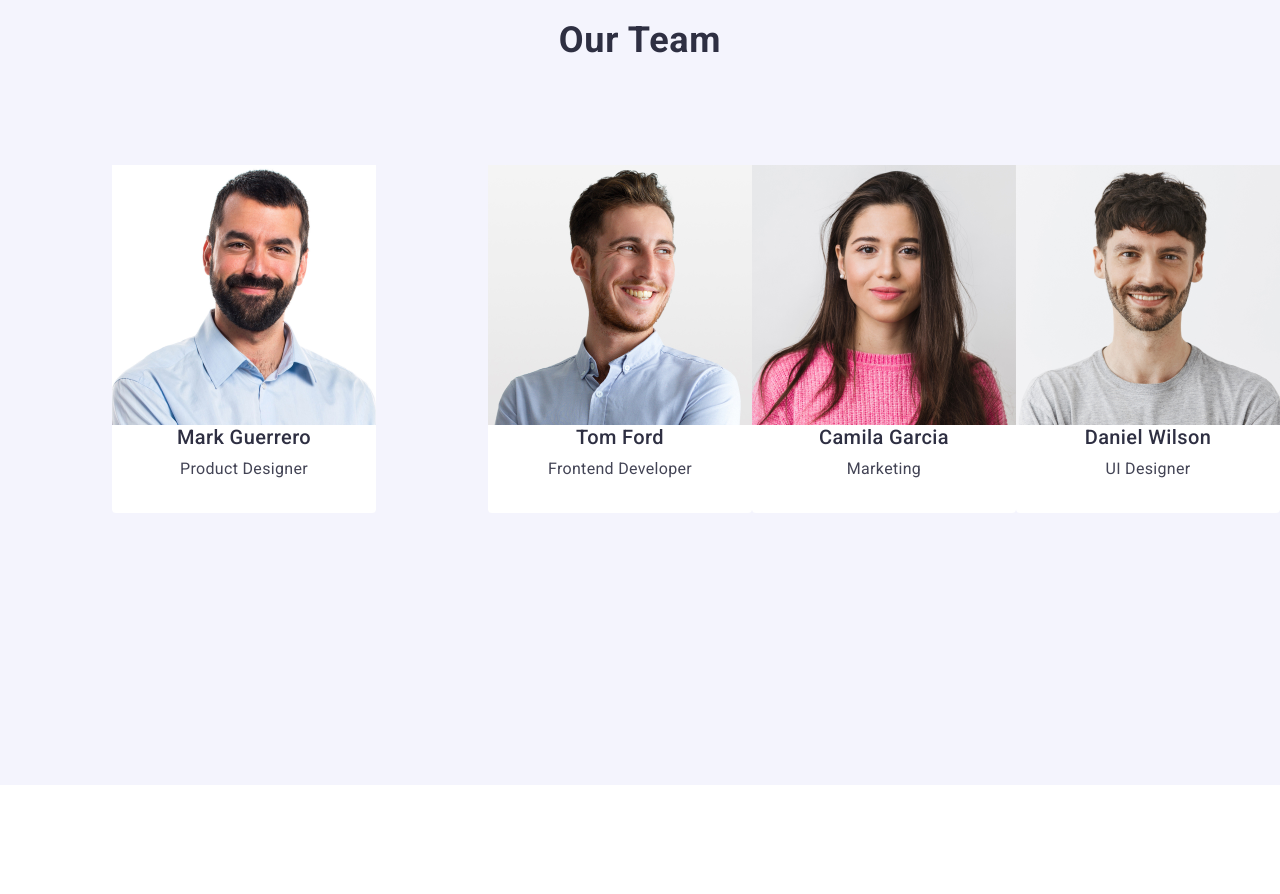
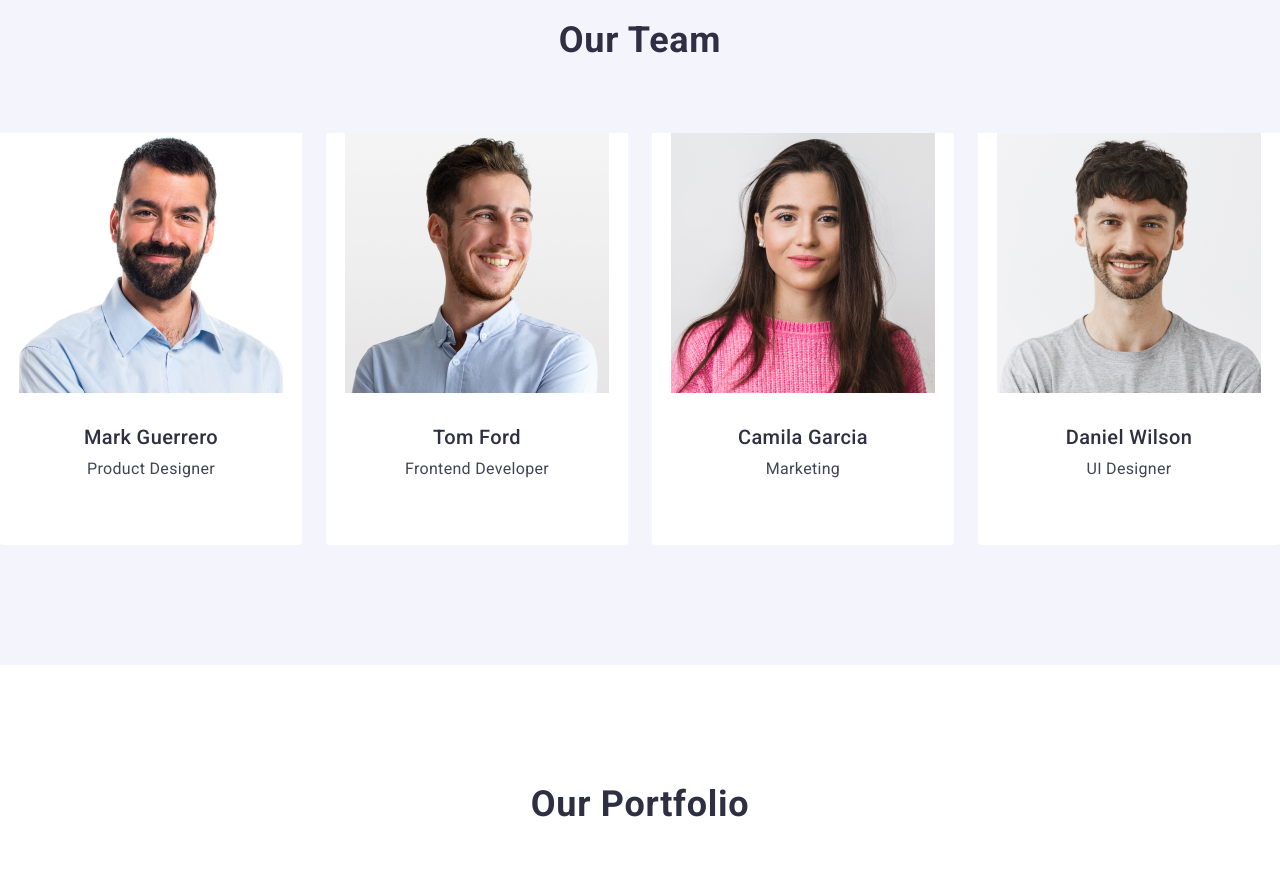
Before and after one commit to Daria-wee/goit-markup-hw-03, a plain HTML site: page index.html in a window 1280 px wide. Shown: the part 1140-2034 px from the top of the page. Drawn offline with nearby package versions, Linux system fonts and the light colour scheme.

Commit message:
commit div in team

```diff
--- a/css/styles.css
+++ b/css/styles.css
@@ -247,8 +247,9 @@ margin-right: auto;
 
 .team-list {
     display: flex;
-        flex-wrap: wrap;
-        padding-bottom: 120px;
+    flex-wrap: wrap;
+
+    /align-items: center;
 }
 
 .team-item {
--- a/index.html
+++ b/index.html
@@ -74,34 +74,38 @@
                 <div class="container team-conteiner">
                 <h2 class="team-title">Our Team</h2>
                 <ul class="team-list">
-                    <div class="container people">
+
                         <li class="team-item">
                             <img src="./images/img1.jpg" alt="markdesigner" width="264" height="260" class="tean-item-image" />
-                            <h3 class="team-item-title">Mark Guerrero</h3>
+                            <div class="container people">
+                                <h3 class="team-item-title">Mark Guerrero</h3>
                             <p class="team-item-description">Product Designer</p>
-                        </li>
-                    </div>
-                    <div class="conteiner people">
+                        </div></li>
+
+
                         <li class="team-item">
                             <img src="./images/img2.jpg" alt="tomdeveloper" width="264" height="260" class="tean-item-image" />
-                            <h3 class="team-item-title">Tom Ford</h3>
+                            <div class="conteiner people">
+                                <h3 class="team-item-title">Tom Ford</h3>
                             <p class="team-item-description">Frontend Developer</p>
-                        </li>
-                    </div>
-                   <div class="conteiner people">
+                        </div></li>
+
+
                         <li class="team-item">
                             <img src="./images/img3.jpg" alt="camiliamarketing" width="264" height="260" class="tean-item-image" />
-                            <h3 class="team-item-title">Camila Garcia</h3>
+                            <div class="conteiner people">
+                                <h3 class="team-item-title">Camila Garcia</h3>
                             <p class="team-item-description">Marketing</p>
-                        </li>
-                   </div>
-                    <div class="conteiner people">
+                        </div></li>
+
+
                         <li class="team-item ">
                             <img src="./images/img4.jpg" alt="danielui" width="264" height="260" class="tean-item-image" />
-                            <h3 class="team-item-title">Daniel Wilson</h3>
+                             <div class="conteiner people">
+                                <h3 class="team-item-title">Daniel Wilson</h3>
                             <p class="team-item-description">UI Designer</p>
-                        </li>
-                    </div>
+                     </div></li>
+
                 </ul>
             </div></section>
             <section class="portfolio">
```
